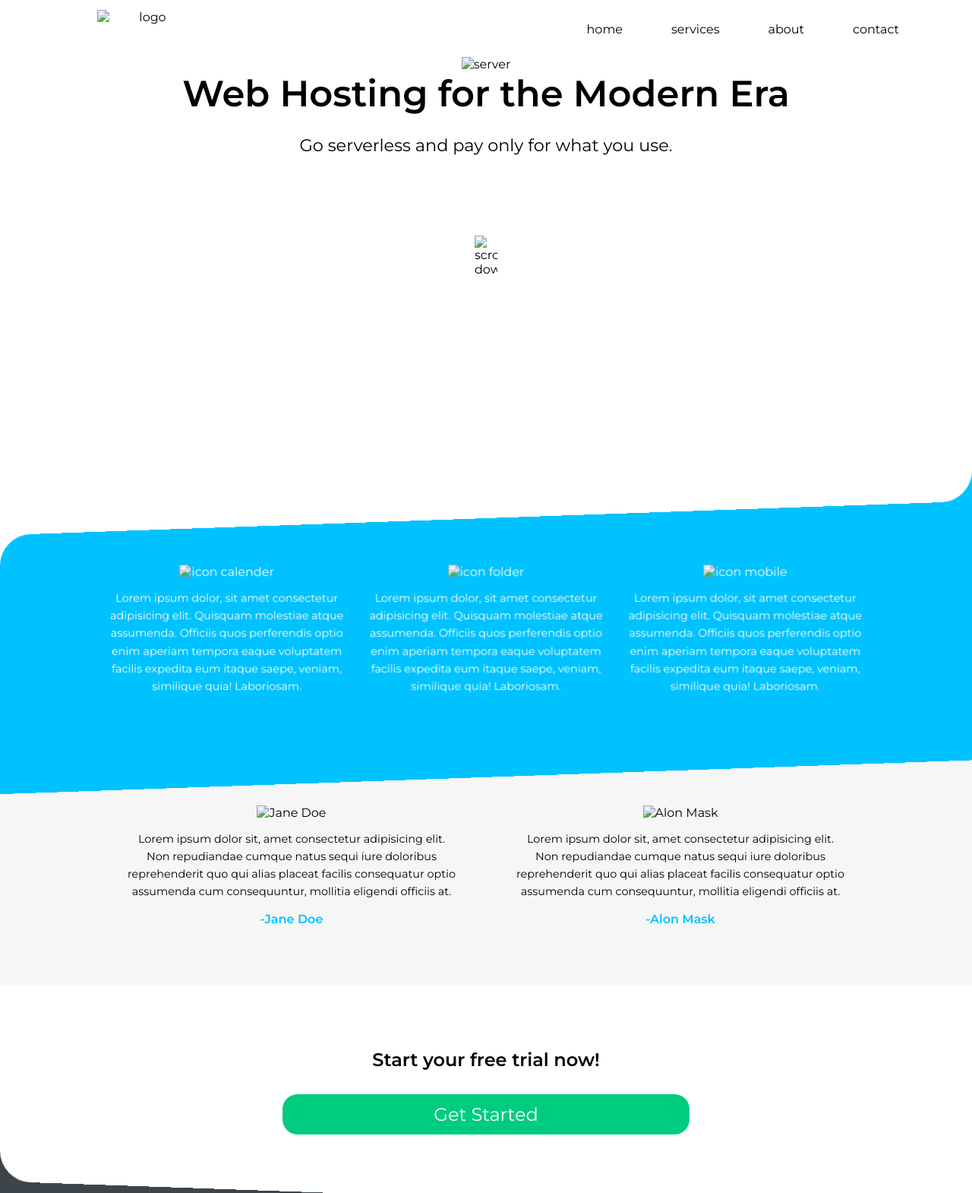
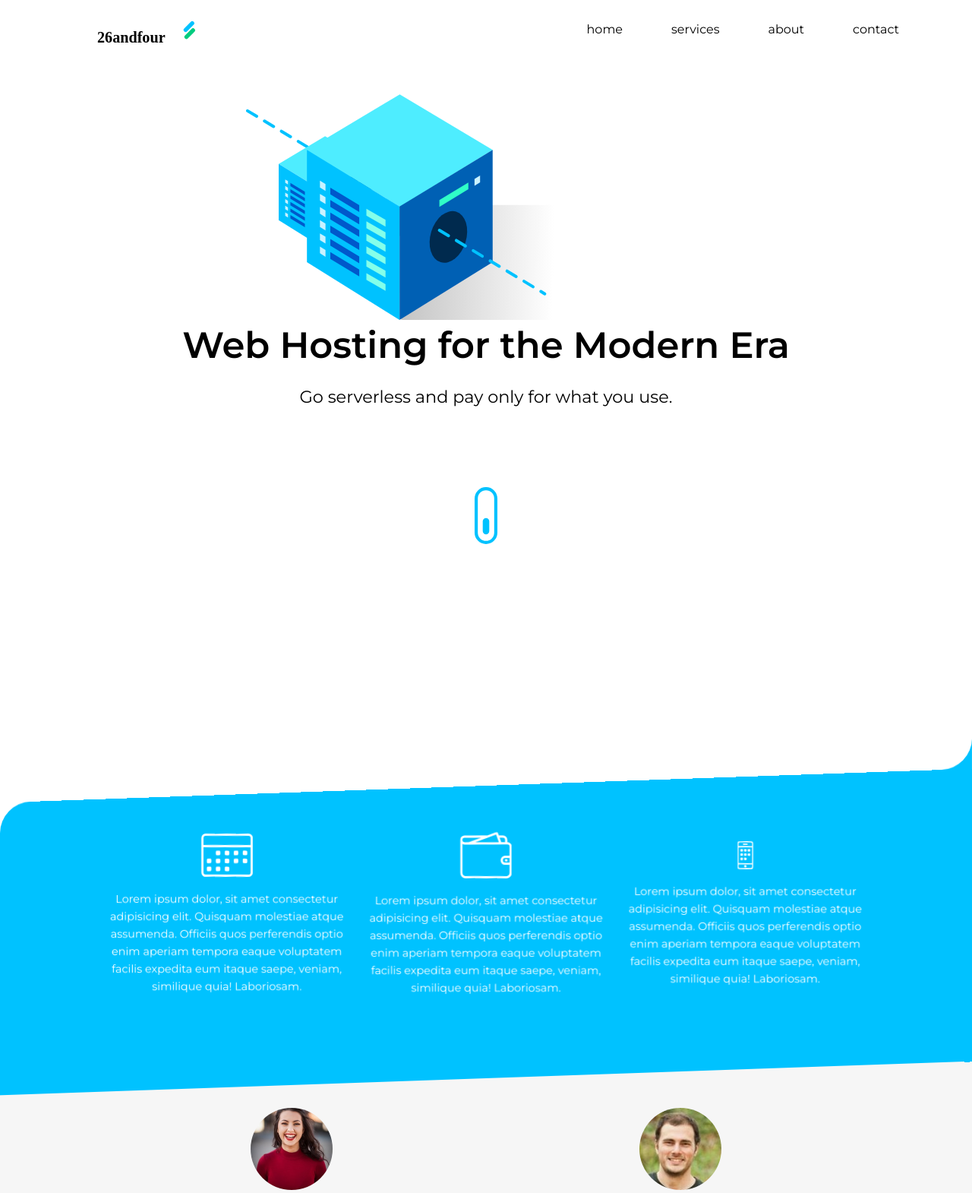
Before and after one commit to AmrElshaer/TemplateDesign, a plain HTML site: page WebHosterTempLate/index.html in a window 1280 px wide. Shown: the top 1570 px of the page at 76% size. Drawn offline with Linux system fonts and the light colour scheme; the site is published under a folder, as on GitHub Pages, so addresses that start at the root find nothing.

Commit message:
WebHosterTemPlate

```diff
--- a/index.html
+++ b/WebHosterTempLate/index.html
@@ -3,21 +3,21 @@
 <head>
     <meta charset="UTF-8">
     <meta name="viewport" content="width=device-width, initial-scale=1.0">
-    <title>Document</title>
+    <title>WebHosterTemplate</title>
     <link rel="stylesheet" href="css/main.css">
 </head>
 <body>
 
     <div class="container">
         <header>
-            <img src="/images/logo.svg" alt="logo" class="logo">
+            <img src="./images/logo.svg" alt="logo" class="logo">
             <nav>
                 <a href="#" class="hide-desktop">
-                  <img src="/images/ham.svg" class="menu" id="menu">
+                  <img src="./images/ham.svg" class="menu" id="menu">
                 </a>
                 <ul class="show-desktop hide-mobile" id="nav">
                     <li id="exit" class="exit-btn hide-desktop">
-                        <a><img src="/images/exit.svg" alt="exit menu"></a>
+                        <a><img src="./images/exit.svg" alt="exit menu"></a>
                     </li>
                     <li><a href="#">home</a></li>
                     <li><a href="#">services</a></li>
@@ -28,25 +28,25 @@
 
         </header>
         <section>
-            <img src="/images/server.svg" alt="server">
+            <img src="./images/server.svg" alt="server">
             <h1>Web Hosting for the Modern Era</h1>
             <p class="subhead">Go serverless and pay only for what you use.</p>
-            <img src="/images/scroll.svg" class="show-desktop hide-mobile scroll" alt="scroll down">
+            <img src="./images/scroll.svg" class="show-desktop hide-mobile scroll" alt="scroll down">
         </section>
     </div>
    <div class="blue-container">
         <div class="container">
                 <ul>
                 <li>
-                    <img src="/images/icon-1.svg" alt="icon calender">
+                    <img src="./images/icon-1.svg" alt="icon calender">
                     <p>Lorem ipsum dolor, sit amet consectetur adipisicing elit. Quisquam molestiae atque assumenda. Officiis quos perferendis optio enim aperiam tempora eaque voluptatem facilis expedita eum itaque saepe, veniam, similique quia! Laboriosam.</p>
                 </li>
                 <li>
-                        <img src="/images/icon-2.svg" alt="icon folder">
+                        <img src="./images/icon-2.svg" alt="icon folder">
                         <p>Lorem ipsum dolor, sit amet consectetur adipisicing elit. Quisquam molestiae atque assumenda. Officiis quos perferendis optio enim aperiam tempora eaque voluptatem facilis expedita eum itaque saepe, veniam, similique quia! Laboriosam.</p>
                 </li>
                 <li>
-                        <img src="/images/icon-3.svg" alt="icon mobile">
+                        <img src="./images/icon-3.svg" alt="icon mobile">
                         <p>Lorem ipsum dolor, sit amet consectetur adipisicing elit. Quisquam molestiae atque assumenda. Officiis quos perferendis optio enim aperiam tempora eaque voluptatem facilis expedita eum itaque saepe, veniam, similique quia! Laboriosam.</p>
                 </li>
                 </ul>
@@ -57,14 +57,14 @@
            <ul>
                <li>
                    <figure>
-                       <img src="/images/user1.png" alt="Jane Doe">
+                       <img src="./images/user1.png" alt="Jane Doe">
                        <blockquote>Lorem ipsum dolor sit, amet consectetur adipisicing elit. Non repudiandae cumque natus sequi iure doloribus reprehenderit quo qui alias placeat facilis consequatur optio assumenda cum consequuntur, mollitia eligendi officiis at.</blockquote>
                        <figcaption>-Jane Doe</figcaption>
                    </figure>
                </li>
                <li>
                 <figure>
-                    <img src="/images/user2.png" alt="Alon Mask">
+                    <img src="./images/user2.png" alt="Alon Mask">
                     <blockquote>Lorem ipsum dolor sit, amet consectetur adipisicing elit. Non repudiandae cumque natus sequi iure doloribus reprehenderit quo qui alias placeat facilis consequatur optio assumenda cum consequuntur, mollitia eligendi officiis at.</blockquote>
                     <figcaption>-Alon Mask</figcaption>
                 </figure>
@@ -80,7 +80,7 @@
         <div class="footer-container">
             <div class="container">
                 <a href="#">
-                    <img src="images/logo-white.svg" class="logo" alt="logo">
+                    <img src="./images/logo-white.svg" class="logo" alt="logo">
                 </a>
                 <p class="address">Melrose Place, 90210<br>USA</p>
                 <ul class="footer-links">
```
Also changed, not shown: WebHosterTempLate/css/main.css (renamed from css/main.css), WebHosterTempLate/images/exit.svg (renamed from images/exit.svg), WebHosterTempLate/images/ham.svg (renamed from images/ham.svg), WebHosterTempLate/images/icon-1.svg (renamed from images/icon-1.svg), WebHosterTempLate/images/icon-2.svg (renamed from images/icon-2.svg), WebHosterTempLate/images/icon-3.svg (renamed from images/icon-3.svg), WebHosterTempLate/images/logo-white.svg (renamed from images/logo-white.svg), WebHosterTempLate/images/logo.svg (renamed from images/logo.svg), WebHosterTempLate/images/scroll.svg (renamed from images/scroll.svg), WebHosterTempLate/images/server.svg (renamed from images/server.svg), WebHosterTempLate/images/user1.png (renamed from images/user1.png), WebHosterTempLate/images/user2.png (renamed from images/user2.png).
